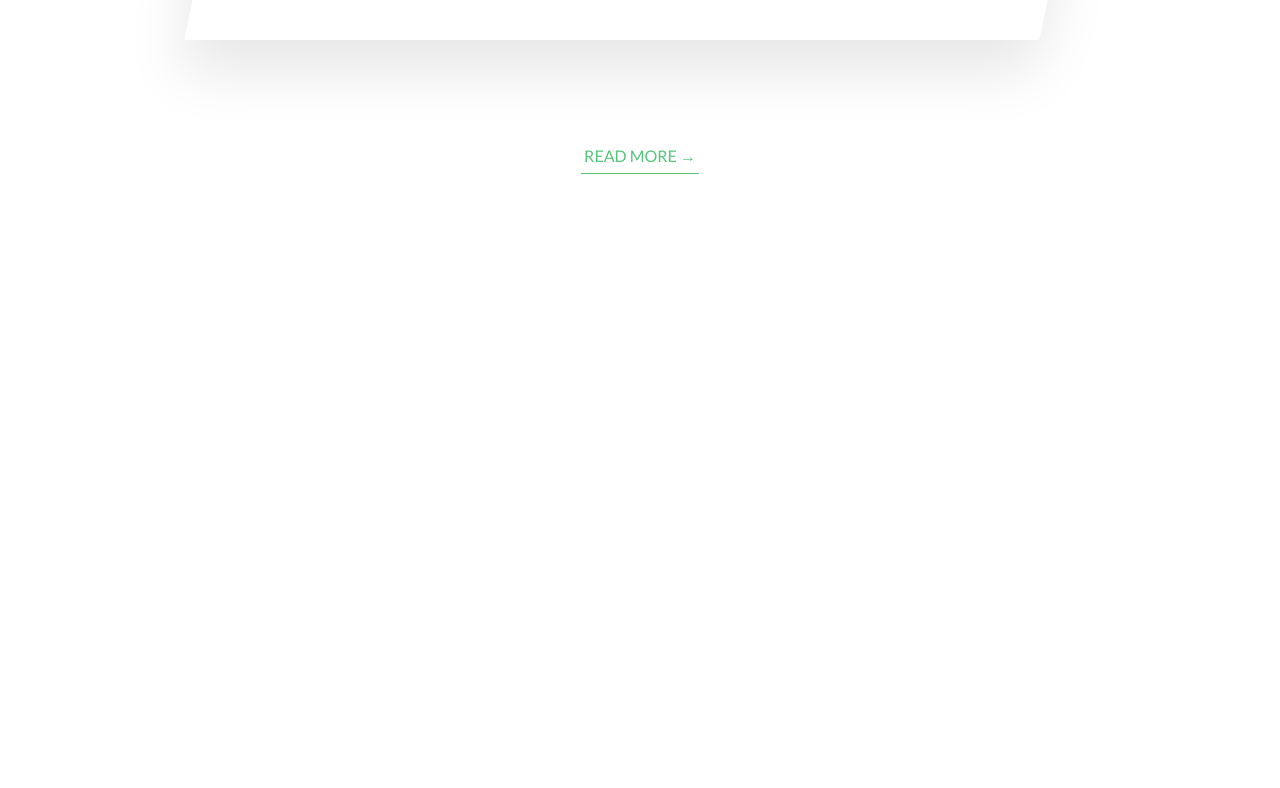
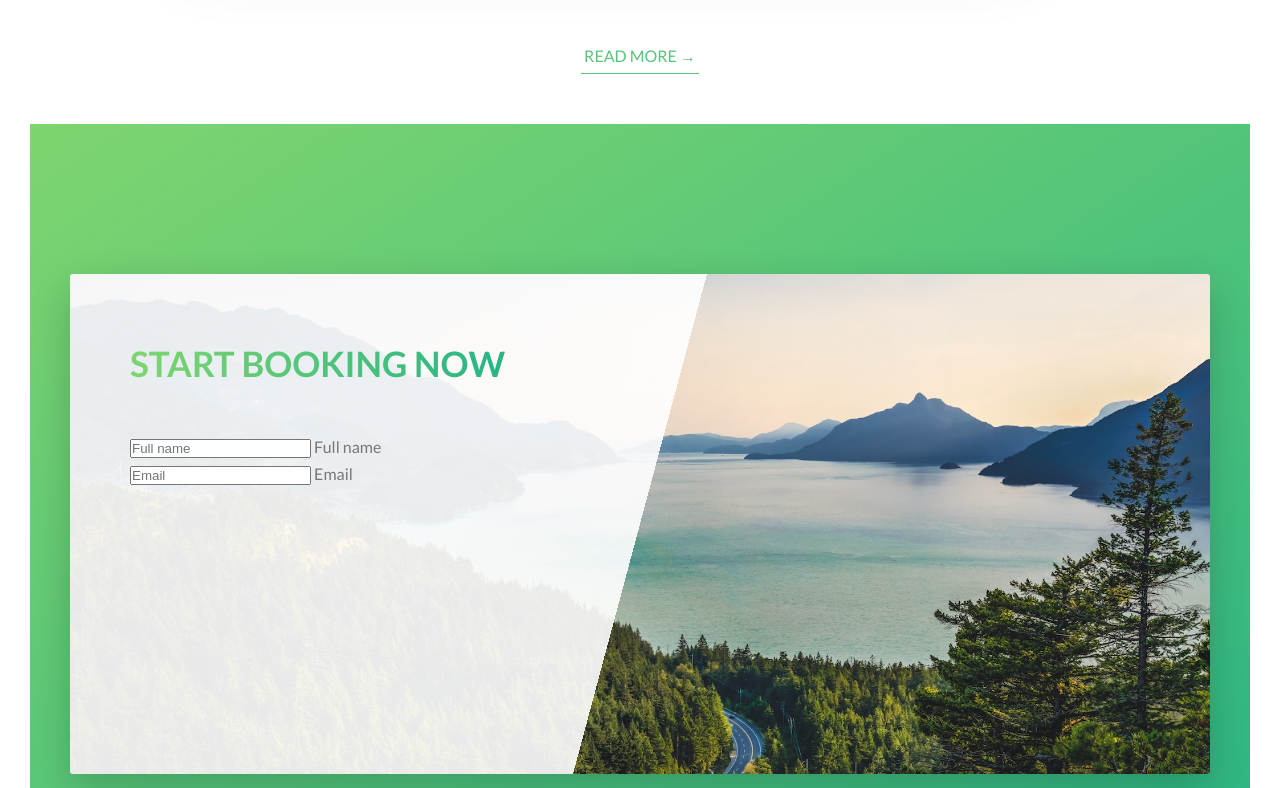
Before and after one commit to urikoffman/natours-project, a website: page index.html in a window 1280 px wide. Shown: the part 4232-5020 px from the top of the page. Before the commit the page ends 4586 px from the top, so only its background shows below. Drawn offline with Linux system fonts and the light colour scheme.

Commit message:
starting building form section

```diff
--- a/index.html
+++ b/index.html
@@ -249,6 +249,41 @@
         <a href="#" class="btn-text">read more &rarr;</a>
       </div>
     </section>
+
+    <section class="section-book">
+      <div class="row">
+        <div class="book">
+          <div class="book__form">
+            <form action="#" class="form">
+              <div class="u-margin-bottom-md">
+                <h2 class="heading-secondary">Start booking now</h2>
+              </div>
+
+              <div class="form__group">
+                <input
+                  type="text"
+                  class="form__input"
+                  placeholder="Full name"
+                  id="name"
+                  required
+                />
+                <label for="name" class="form__label">Full name</label>
+              </div>
+              <div class="form__group">
+                <input
+                  type="email"
+                  class="form__input"
+                  placeholder="Email"
+                  id="email"
+                  required
+                />
+                <label for="email" class="form__label">Email</label>
+              </div>
+            </form>
+          </div>
+        </div>
+      </div>
+    </section>
     <!-- <section class="grid-test">
         <div class="row">
             <div class="col-1-of-2">col-1-of-2</div>
--- a/sass/main.scss
+++ b/sass/main.scss
@@ -10,6 +10,7 @@
 @import "./components/card";
 @import "./components/composition";
 @import "./components/feature-box";
+@import "./components/form";
 @import "./components/story";
 @import "./layout/header";
 @import "./layout/grid";
--- a/sass/pages/_home.scss
+++ b/sass/pages/_home.scss
@@ -23,5 +23,22 @@
 
 .section-stories {
     position: relative;
+    padding: 5rem 0;
+}
+
+.section-book {
     padding: 15rem 0;
+    background-image: linear-gradient( to right bottom, $color-primary-light, $color-primary-dark);
 }
+
+.book {
+    background-image: linear-gradient( 105deg, rgba($color-white, 0.9) 0%, rgba($color-white, 0.9) 50%, transparent 50%), url(../img/nat-10.jpg);
+    background-size: 100%;
+    border-radius: 3px;
+    box-shadow: 0 1.5rem 4rem rgba($color-black, 0.2);
+    height: 50rem;
+    &__form {
+        width: 50%;
+        padding: 6rem;
+    }
+}
```
Also changed, not shown: css/style.css, sass/components/_form.scss (added).
